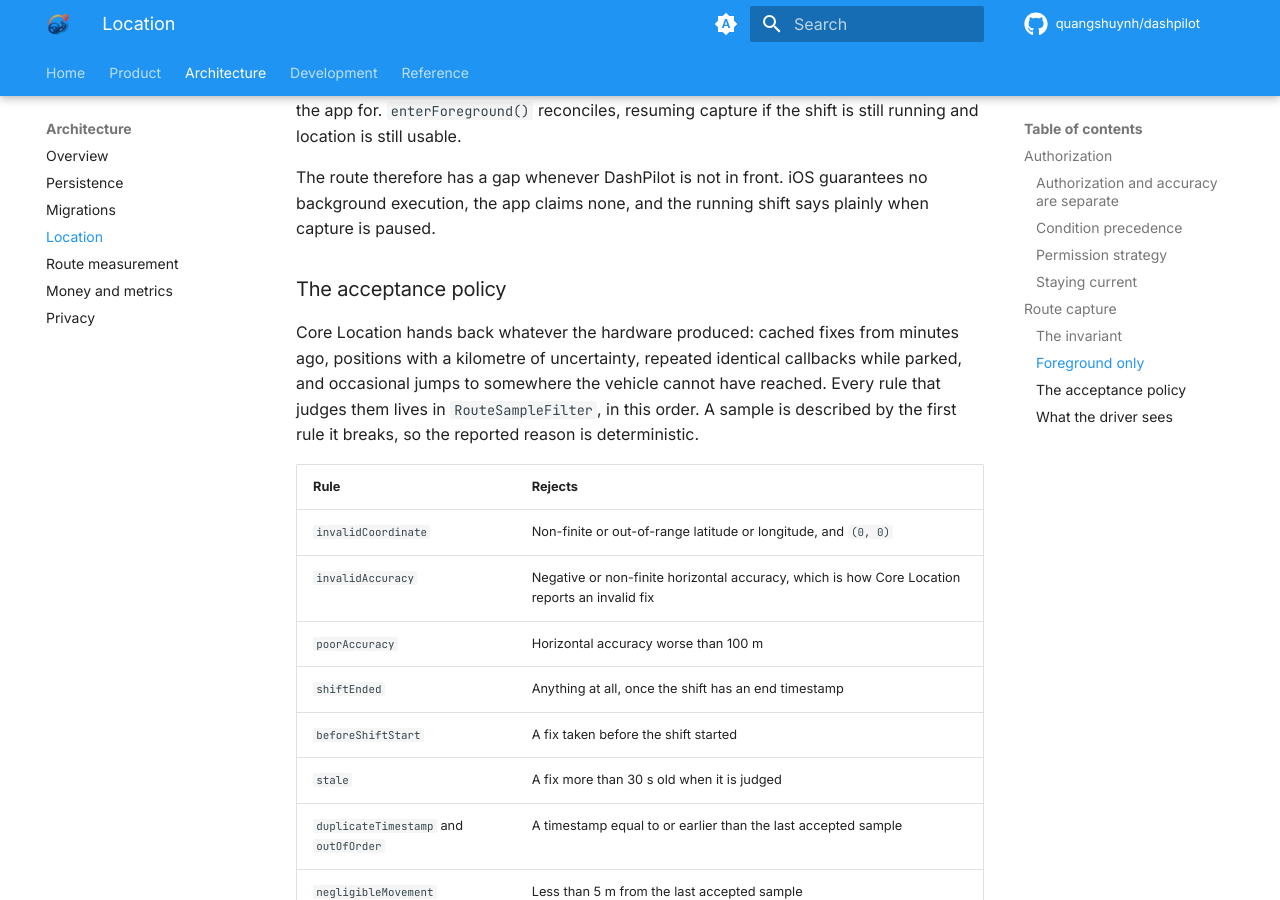
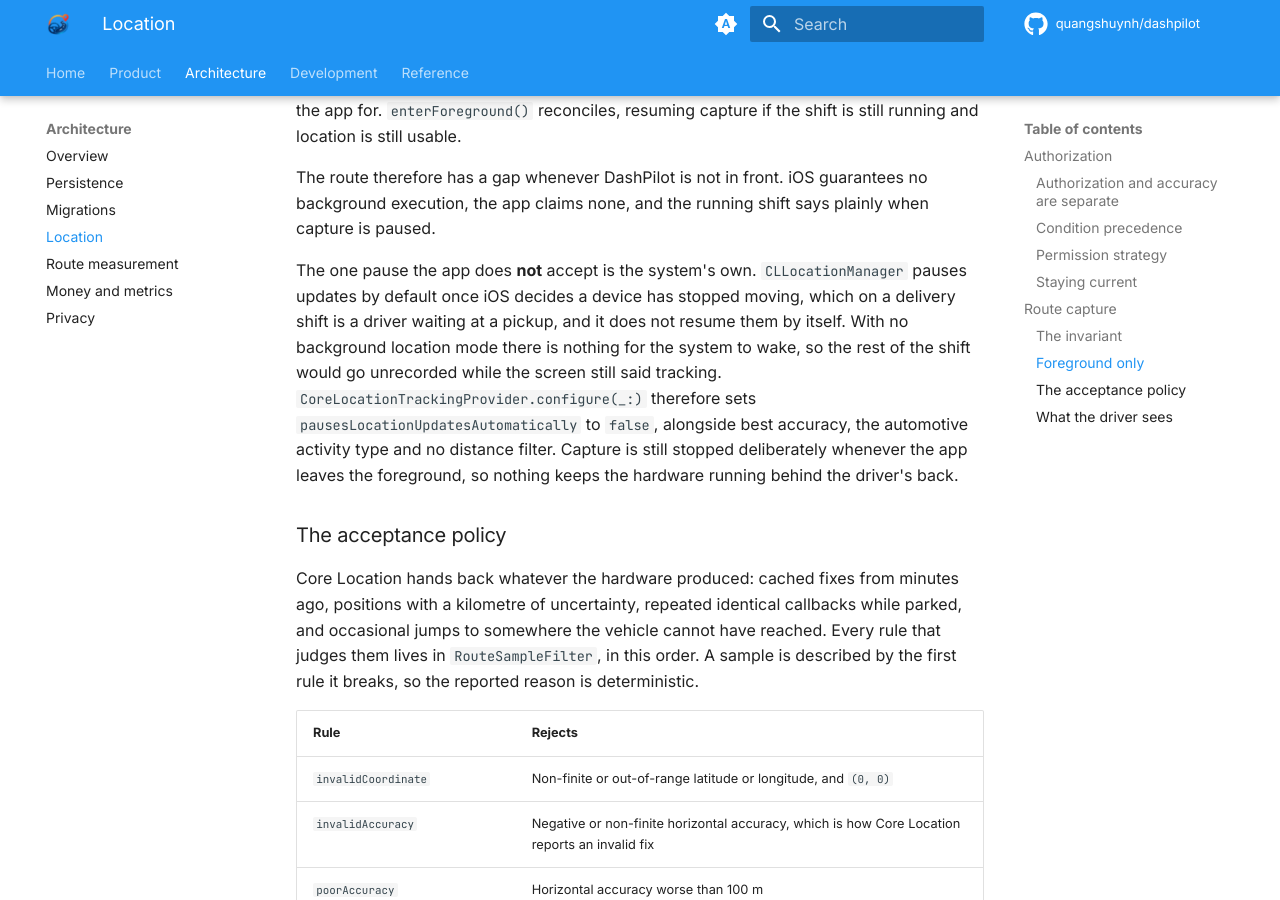
Before and after one commit to quangshuynh/dashpilot, an MkDocs documentation site: the page built from docs/architecture/location.md, in a window 1280 px wide and 900 px high, scrolled down 3699 px. Built offline with MkDocs 1.6.1 and Material for MkDocs 9.7.7, drawn with Linux system fonts in a browser that asks for light colours; comment, search, counter and statistics services are not loaded.

Commit message:
docs: document the capture pause override and the foreground clock re-read
The location architecture page records why automatic pausing is turned off and
where the manager's policy lives. The period summaries and expenses pages
record that "now" is re-read when the app returns to the foreground, and that
the re-read moves the naming and the date bound only.

```diff
--- a/docs/architecture/location.md
+++ b/docs/architecture/location.md
@@ -140,6 +140,15 @@ resuming capture if the shift is still running and location is still usable.
 The route therefore has a gap whenever DashPilot is not in front. iOS guarantees no background
 execution, the app claims none, and the running shift says plainly when capture is paused.
 
+The one pause the app does **not** accept is the system's own. `CLLocationManager` pauses updates by
+default once iOS decides a device has stopped moving, which on a delivery shift is a driver waiting
+at a pickup, and it does not resume them by itself. With no background location mode there is
+nothing for the system to wake, so the rest of the shift would go unrecorded while the screen still
+said tracking. `CoreLocationTrackingProvider.configure(_:)` therefore sets
+`pausesLocationUpdatesAutomatically` to `false`, alongside best accuracy, the automotive activity
+type and no distance filter. Capture is still stopped deliberately whenever the app leaves the
+foreground, so nothing keeps the hardware running behind the driver's back.
+
 ### The acceptance policy
 
 Core Location hands back whatever the hardware produced: cached fixes from minutes ago, positions
```
Also changed, not shown: docs/product/expenses.md (+3 -1 lines), docs/product/period-summaries.md (+6 -0 lines).
